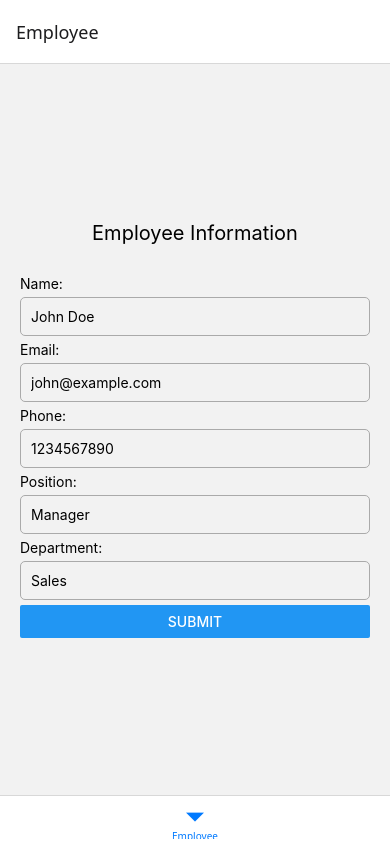
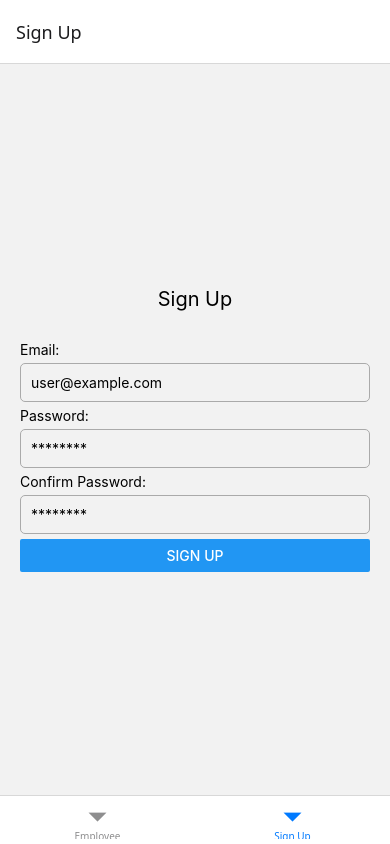
Before and after one commit to yoohyunk/mobile-dev-forms, a React Native app: screen /SignUp in a window 390 px wide. Built offline with nearby package versions, Linux system fonts and the light colour scheme.

Commit message:
add SignUp form

```diff
--- a/navigation/TabNavigator.js
+++ b/navigation/TabNavigator.js
@@ -3,7 +3,7 @@ import { createBottomTabNavigator } from "@react-navigation/bottom-tabs";
 import { NavigationContainer } from "@react-navigation/native";
 import EmployeeFormScreen from "../screens/EmployeeFormScreen";
 // import SignInScreen from "../screens/SignInScreen";
-// import SignUpScreen from "../screens/SignUpScreen";
+import SignUpScreen from "../screens/SignUpScreen";
 
 const Tab = createBottomTabNavigator();
 
@@ -20,12 +20,12 @@ export default function TabNavigator() {
           name="SignIn"
           component={SignInScreen}
           options={{ title: "Sign In" }}
-        />
+        /> */}
         <Tab.Screen
           name="SignUp"
           component={SignUpScreen}
           options={{ title: "Sign Up" }}
-        /> */}
+        />
       </Tab.Navigator>
     </NavigationContainer>
   );
--- a/screens/EmployeeFormScreen.js
+++ b/screens/EmployeeFormScreen.js
@@ -30,7 +30,6 @@ const EmployeeFormScreen = () => {
         }}
         validationSchema={EmployeeSchema}
         onSubmit={(values) => {
-          console.log("Employee Info:", values);
           alert("Employee information submitted!");
         }}
       >
--- /dev/null
+++ b/screens/SignUpScreen.js
@@ -0,0 +1,110 @@
+import React from "react";
+import { View, Text, TextInput, Button, StyleSheet } from "react-native";
+import { Formik } from "formik";
+import * as Yup from "yup";
+
+const SignUpSchema = Yup.object().shape({
+  email: Yup.string().email("Invalid email").required("Required"),
+  password: Yup.string()
+    .min(6, "Password must be at least 6 characters")
+    .required("Required"),
+  confirmPassword: Yup.string()
+    .oneOf([Yup.ref("password"), null], "Passwords must match")
+    .required("Required"),
+});
+
+const SignUpScreen = () => {
+  return (
+    <View style={styles.container}>
+      <Text style={styles.title}>Sign Up</Text>
+      <Formik
+        initialValues={{ email: "", password: "", confirmPassword: "" }}
+        validationSchema={SignUpSchema}
+        onSubmit={(values) => {
+          alert("Sign Up Successful!");
+        }}
+      >
+        {({
+          handleChange,
+          handleBlur,
+          handleSubmit,
+          values,
+          errors,
+          touched,
+        }) => (
+          <View style={styles.form}>
+            <Text>Email:</Text>
+            <TextInput
+              style={styles.input}
+              keyboardType="email-address"
+              onChangeText={handleChange("email")}
+              onBlur={handleBlur("email")}
+              value={values.email}
+              placeholder="user@example.com"
+            />
+            {errors.email && touched.email && (
+              <Text style={styles.error}>{errors.email}</Text>
+            )}
+
+            <Text>Password:</Text>
+            <TextInput
+              style={styles.input}
+              onChangeText={handleChange("password")}
+              onBlur={handleBlur("password")}
+              value={values.password}
+              placeholder="********"
+              secureTextEntry
+            />
+            {errors.password && touched.password && (
+              <Text style={styles.error}>{errors.password}</Text>
+            )}
+
+            <Text>Confirm Password:</Text>
+            <TextInput
+              style={styles.input}
+              onChangeText={handleChange("confirmPassword")}
+              onBlur={handleBlur("confirmPassword")}
+              value={values.confirmPassword}
+              placeholder="********"
+              secureTextEntry
+            />
+            {errors.confirmPassword && touched.confirmPassword && (
+              <Text style={styles.error}>{errors.confirmPassword}</Text>
+            )}
+
+            <Button title="Sign Up" onPress={handleSubmit} />
+          </View>
+        )}
+      </Formik>
+    </View>
+  );
+};
+
+export default SignUpScreen;
+
+const styles = StyleSheet.create({
+  container: {
+    flex: 1,
+    padding: 20,
+    justifyContent: "center",
+  },
+  form: {
+    marginTop: 20,
+  },
+  title: {
+    fontSize: 20,
+    marginBottom: 10,
+    textAlign: "center",
+  },
+  input: {
+    borderWidth: 1,
+    borderColor: "#aaa",
+    borderRadius: 5,
+    padding: 10,
+    marginVertical: 5,
+  },
+  error: {
+    color: "red",
+    marginBottom: 5,
+  },
+});
```
